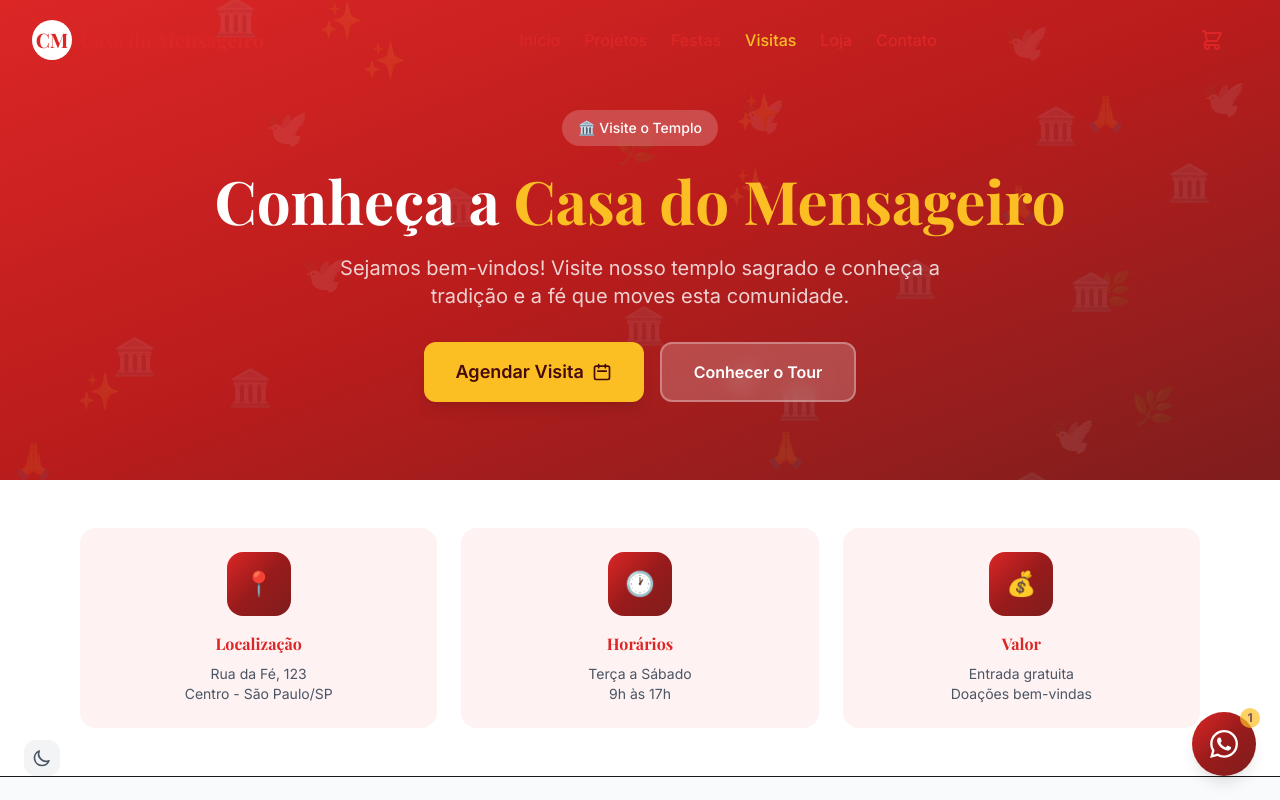
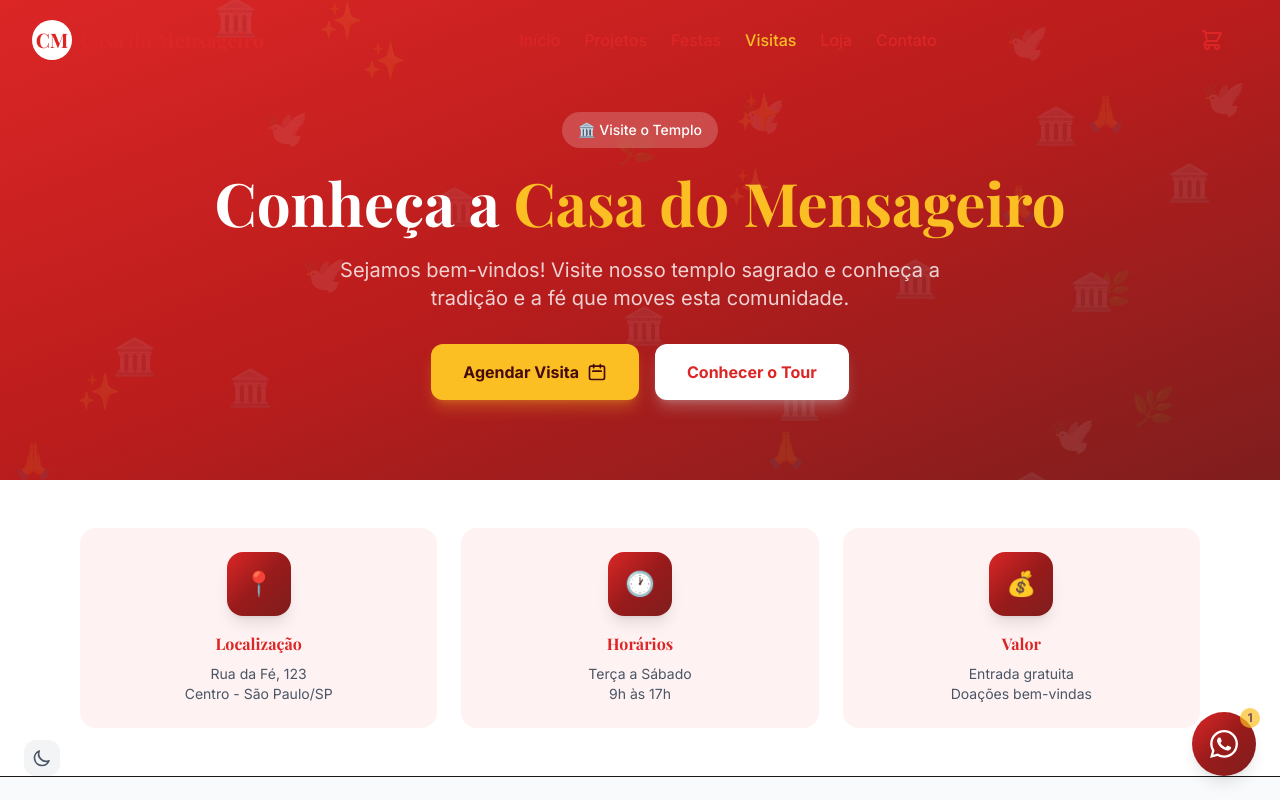
Before and after one commit to brito90/casadomensageiro, a React (Vite) app: page /visitas in a window 1280 px wide. Shown: the top 800 px of the page. Built offline with nearby package versions, Linux system fonts and the light colour scheme; a web font is replaced by a local one.

Commit message:
feat: add 3D effects to Visitas page - Card3D, Button3D, Icon3D on all sections

```diff
--- a/src/pages/Visitas.tsx
+++ b/src/pages/Visitas.tsx
@@ -1,5 +1,6 @@
 import { useState } from 'react'
 import Layout from '../layouts/Layout'
+import { Card3D, Button3D, Icon3D } from '../utils/useTilt3D'
 
 const horarios = [
   { day: 'Segunda', hours: 'Fechado', available: false },
@@ -68,12 +69,16 @@ function Visitas() {
             Sejamos bem-vindos! Visite nosso templo sagrado e conheça a tradição e a fé que moves esta comunidade.
           </p>
           <div className="flex flex-col sm:flex-row gap-4 justify-center">
-            <a href="#agendar" className="btn-accent text-lg px-8 py-4 inline-flex items-center justify-center gap-2">
-              Agendar Visita
-              <svg className="w-5 h-5" fill="none" viewBox="0 0 24 24" stroke="currentColor"><path strokeLinecap="round" strokeLinejoin="round" strokeWidth={2} d="M8 7V3m8 4V3m-9 8h10M5 21h14a2 2 0 002-2V7a2 2 0 00-2-2H5a2 2 0 00-2 2v12a2 2 0 002 2z" /></svg>
+            <a href="#agendar">
+              <Button3D variant="accent" className="text-lg">
+                Agendar Visita
+                <svg className="w-5 h-5" fill="none" viewBox="0 0 24 24" stroke="currentColor"><path strokeLinecap="round" strokeLinejoin="round" strokeWidth={2} d="M8 7V3m8 4V3m-9 8h10M5 21h14a2 2 0 002-2V7a2 2 0 00-2-2H5a2 2 0 00-2 2v12a2 2 0 002 2z" /></svg>
+              </Button3D>
             </a>
-            <a href="#tour" className="bg-white/20 backdrop-blur-sm text-white px-8 py-4 rounded-xl font-semibold border-2 border-white/30 hover:bg-white/30 transition-all duration-300">
-              Conhecer o Tour
+            <a href="#tour">
+              <Button3D variant="secondary" className="text-lg">
+                Conhecer o Tour
+              </Button3D>
             </a>
           </div>
         </div>
@@ -83,27 +88,27 @@ function Visitas() {
       <section className="py-12 bg-white border-b">
         <div className="max-w-6xl mx-auto px-4">
           <div className="grid md:grid-cols-3 gap-6">
-            <div className="text-center p-6 rounded-2xl bg-primary-50 hover:shadow-lg transition-shadow">
-              <div className="w-16 h-16 gradient-primary rounded-2xl flex items-center justify-center mx-auto mb-4">
+            <Card3D className="text-center p-6 rounded-2xl bg-primary-50">
+              <Icon3D className="gradient-primary shadow-lg mx-auto mb-4">
                 <span className="text-2xl">📍</span>
-              </div>
+              </Icon3D>
               <h3 className="font-heading font-bold text-primary mb-2">Localização</h3>
               <p className="text-gray-600 text-sm">Rua da Fé, 123<br />Centro - São Paulo/SP</p>
-            </div>
-            <div className="text-center p-6 rounded-2xl bg-primary-50 hover:shadow-lg transition-shadow">
-              <div className="w-16 h-16 gradient-primary rounded-2xl flex items-center justify-center mx-auto mb-4">
+            </Card3D>
+            <Card3D className="text-center p-6 rounded-2xl bg-primary-50">
+              <Icon3D className="gradient-primary shadow-lg mx-auto mb-4">
                 <span className="text-2xl">🕐</span>
-              </div>
+              </Icon3D>
               <h3 className="font-heading font-bold text-primary mb-2">Horários</h3>
               <p className="text-gray-600 text-sm">Terça a Sábado<br />9h às 17h</p>
-            </div>
-            <div className="text-center p-6 rounded-2xl bg-primary-50 hover:shadow-lg transition-shadow">
-              <div className="w-16 h-16 gradient-primary rounded-2xl flex items-center justify-center mx-auto mb-4">
+            </Card3D>
+            <Card3D className="text-center p-6 rounded-2xl bg-primary-50">
+              <Icon3D className="gradient-primary shadow-lg mx-auto mb-4">
                 <span className="text-2xl">💰</span>
-              </div>
+              </Icon3D>
               <h3 className="font-heading font-bold text-primary mb-2">Valor</h3>
               <p className="text-gray-600 text-sm">Entrada gratuita<br />Doações bem-vindas</p>
-            </div>
+            </Card3D>
           </div>
         </div>
       </section>
@@ -145,14 +150,14 @@ function Visitas() {
             <div className="space-y-8">
               {tourSteps.map((step, i) => (
                 <div key={i} className="flex gap-6 items-start">
-                  <div className="w-16 h-16 gradient-primary rounded-full flex items-center justify-center flex-shrink-0 shadow-lg relative z-10">
+                  <Icon3D className="gradient-primary shadow-lg flex-shrink-0 relative z-10">
                     <span className="text-2xl">{step.icon}</span>
-                  </div>
-                  <div className="bg-gray-50 rounded-2xl p-6 flex-1 hover:shadow-md transition-shadow">
+                  </Icon3D>
+                  <Card3D className="bg-gray-50 rounded-2xl p-6 flex-1">
                     <div className="text-sm text-primary font-semibold mb-1">Passo {step.step}</div>
                     <h3 className="font-heading font-bold text-primary text-xl mb-2">{step.title}</h3>
                     <p className="text-gray-600">{step.description}</p>
-                  </div>
+                  </Card3D>
                 </div>
               ))}
             </div>
@@ -169,11 +174,11 @@ function Visitas() {
           </div>
           <div className="grid md:grid-cols-2 lg:grid-cols-3 gap-6">
             {regras.map((regra, i) => (
-              <div key={i} className="bg-white rounded-2xl p-6 hover:shadow-lg transition-shadow">
+              <Card3D key={i} className="bg-white rounded-2xl p-6">
                 <span className="text-4xl mb-4 block">{regra.icon}</span>
                 <h3 className="font-heading font-bold text-primary text-lg mb-2">{regra.title}</h3>
                 <p className="text-gray-600 text-sm">{regra.description}</p>
-              </div>
+              </Card3D>
             ))}
           </div>
         </div>
@@ -236,9 +241,9 @@ function Visitas() {
                 <label className="block text-sm font-medium text-gray-700 mb-2">Observações</label>
                 <textarea rows={3} value={formData.message} onChange={(e) => setFormData({...formData, message: e.target.value})} className="w-full px-4 py-3 rounded-xl border-2 border-gray-200 focus:border-primary focus:ring-0 resize-none" placeholder="Alguma informação adicional..." />
               </div>
-              <button type="submit" className="w-full btn-primary py-4 text-lg">
+              <Button3D variant="primary" className="w-full py-4 text-lg">
                 Confirmar Agendamento
-              </button>
+              </Button3D>
             </form>
           )}
         </div>
```
Also changed, not shown: 1 other file (tests, documents, lock files or other folders).
